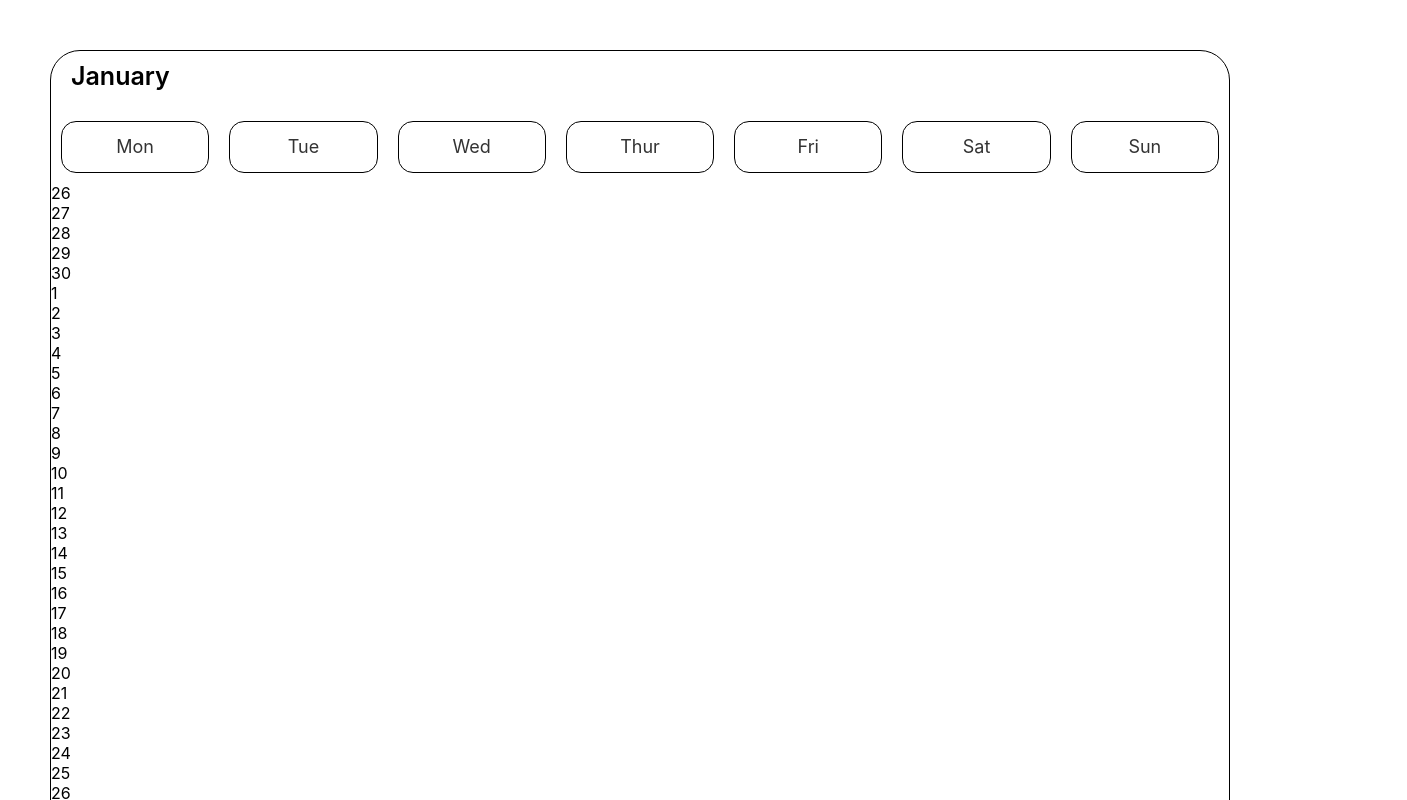
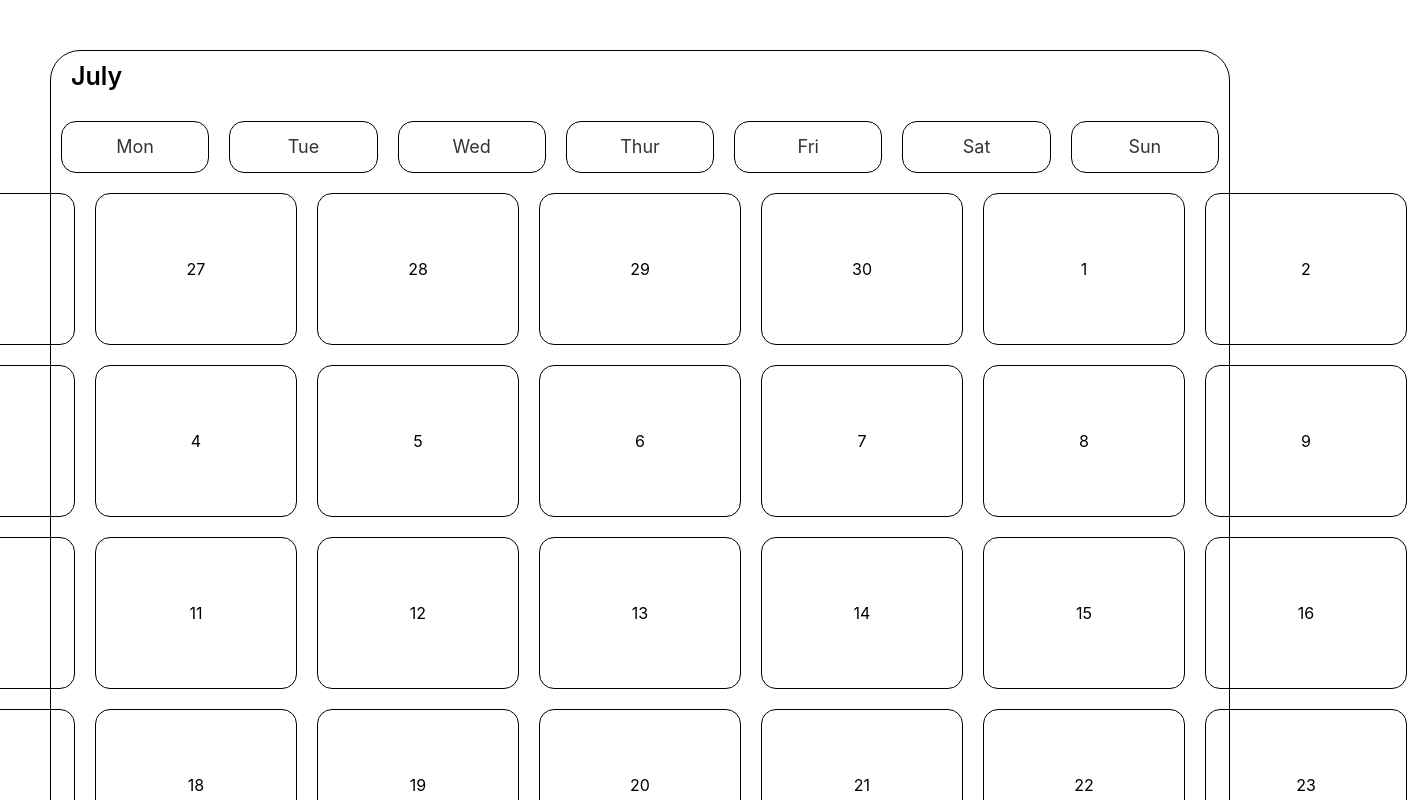
Before and after one commit to rhish9h/cycling-training, a React (Create React App) app: page /plan in a window 1280 px wide. Shown: the top 800 px of the page, 1407 px wide, since content can reach past the window. Built offline with nearby package versions, Linux system fonts and the light colour scheme.

Commit message:
calendar day cards in grid

```diff
--- a/src/components/calendar/Calendar.js
+++ b/src/components/calendar/Calendar.js
@@ -5,7 +5,9 @@ import DayLabels from "./dayLabels/DayLabels";
 import AllDays from "./allDays/AllDays";
 
 const Calendar = () => {
-    const [ curMonth, setCurMonth ] = useState("January");
+    const months = ['January', 'February', 'March', 'April', 'May', 'June', 'July',
+                    'August', 'September', 'October', 'November', 'December'];
+    const [ curMonth, setCurMonth ] = useState(months[new Date().getMonth()]);
 
     return (
         <div className={styles.calendar}>
--- a/src/components/calendar/allDays/AllDays.js
+++ b/src/components/calendar/allDays/AllDays.js
@@ -1,4 +1,6 @@
 import React from "react";
+import DayCard from "./dayCard/DayCard";
+import styles from './AllDays.module.css';
 
 const AllDays = () => {
     const today = new Date();
@@ -24,12 +26,14 @@ const AllDays = () => {
     }
 
     return (
-        <div>
-            {days.map((day, index) => (
-                <div>
-                    {day}
-                </div>
-            ))}
+        <div className={styles.gridContainer}>
+            <div className={styles.daysGrid}>
+                {days.map((day, index) => (
+                    <div>
+                        <DayCard day={day} />
+                    </div>
+                ))}
+            </div>
         </div>
     )
 }
--- /dev/null
+++ b/src/components/calendar/allDays/AllDays.module.css
@@ -0,0 +1,12 @@
+.gridContainer {
+    display: flex;
+    justify-content: center;
+    align-items: center;
+}
+
+.daysGrid {
+    display: grid;
+    grid-template-columns: repeat(7, 0fr);
+    grid-column-gap: 20px;
+    grid-row-gap: 20px;
+}
--- /dev/null
+++ b/src/components/calendar/allDays/dayCard/DayCard.js
@@ -0,0 +1,12 @@
+import React from "react";
+import styles from './DayCard.module.css';
+
+const DayCard = ({day}) => {
+    return (
+        <div className={styles.card}>
+            {day}
+        </div>
+    )
+}
+
+export default DayCard;
--- /dev/null
+++ b/src/components/calendar/allDays/dayCard/DayCard.module.css
@@ -0,0 +1,9 @@
+.card {
+    display: flex;
+    justify-content: center;
+    align-items: center;
+    border: 1px solid black;
+    border-radius: 15px;
+    width: 200px;
+    height: 150px;
+}
--- a/src/components/calendar/dayLabels/DayLabels.module.css
+++ b/src/components/calendar/dayLabels/DayLabels.module.css
@@ -3,6 +3,7 @@
     justify-content: center;
     align-items: center;
     margin-top: 20px;
+    margin-bottom: 10px;
 }
 
 .dayLabel {
```
